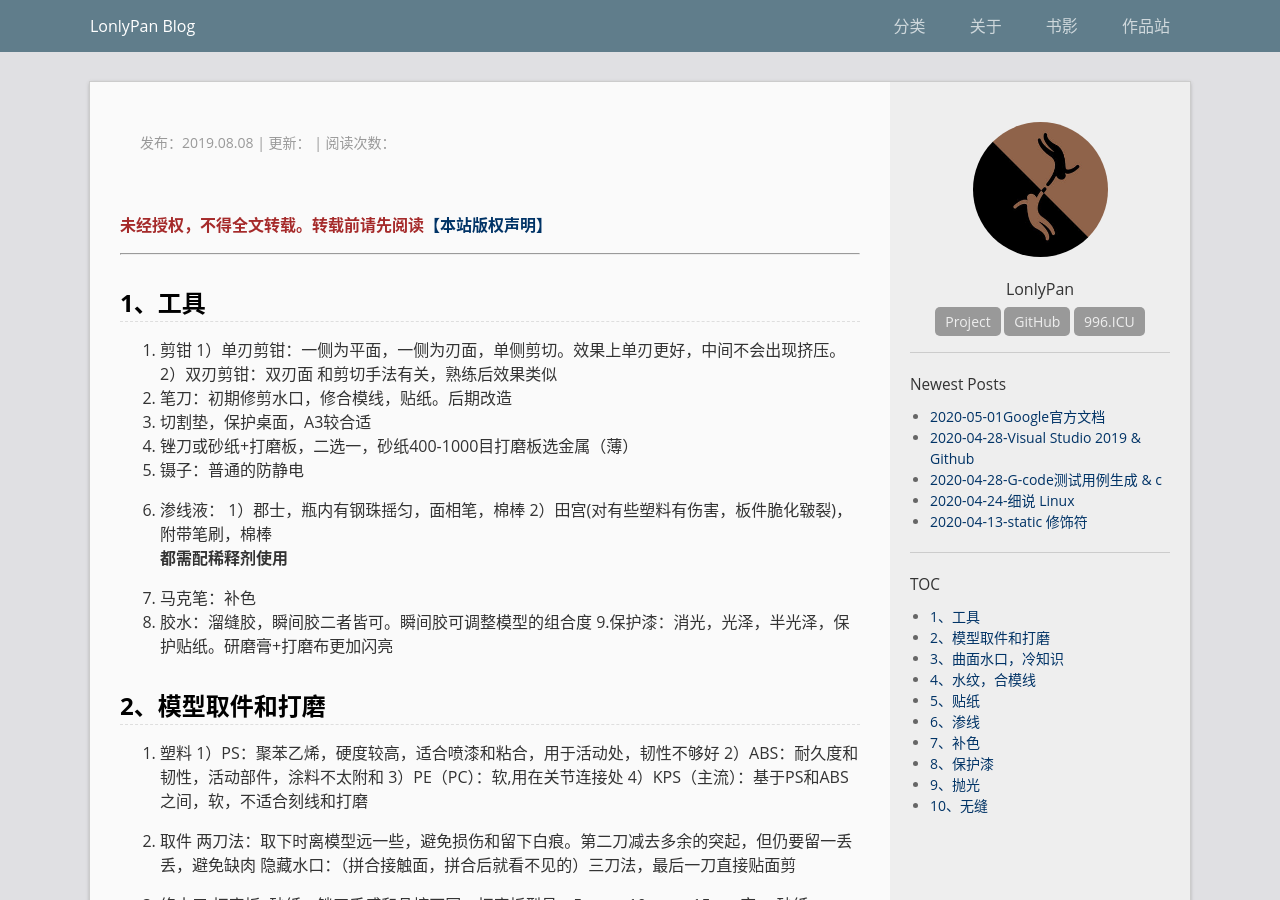
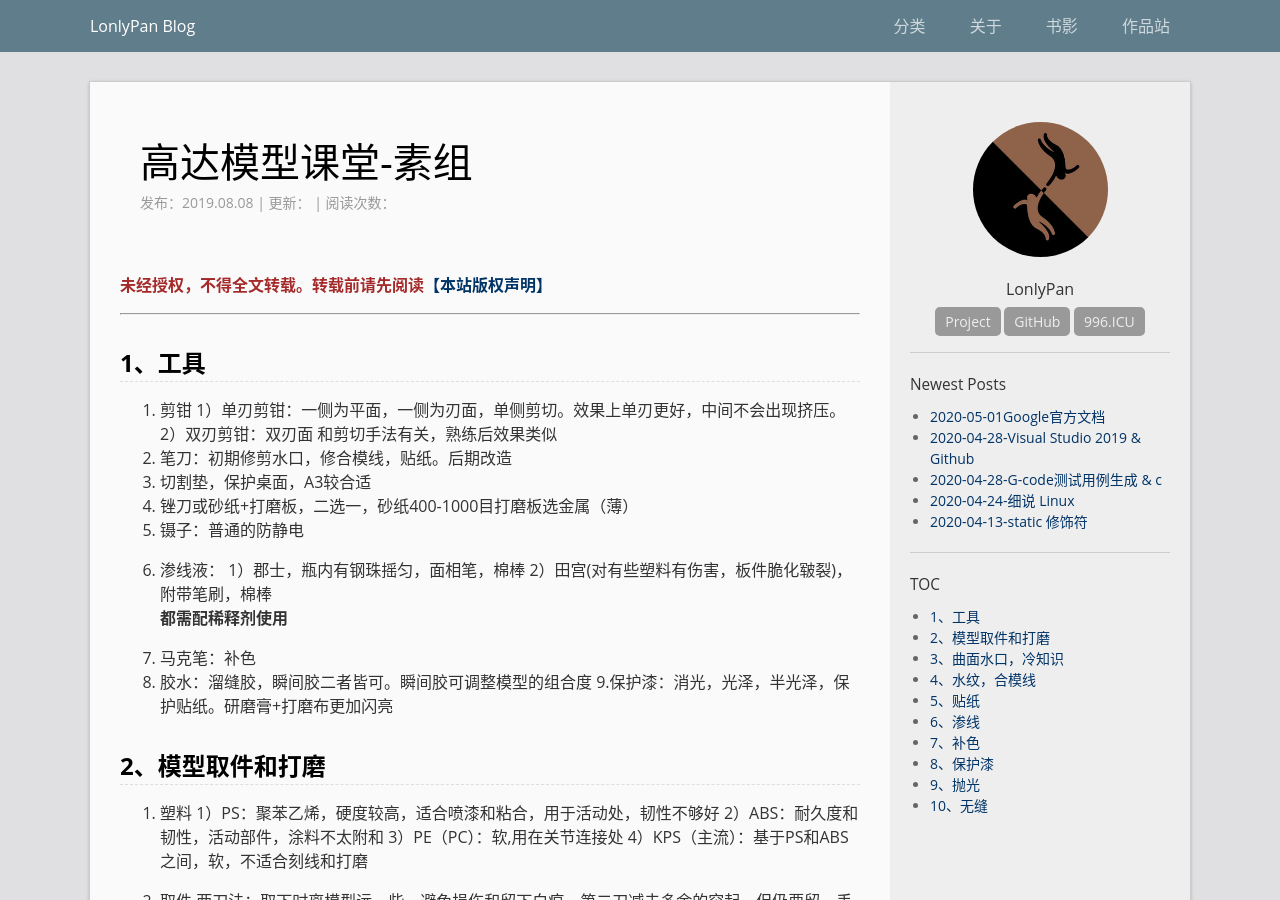
Before and after one commit to LonlyStack/LonlyPan.github.io, a Jekyll site: the page built from _posts/2019-08-08-高达模型课堂-素组.md, in a window 1280 px wide and 900 px high. Built offline with Jekyll 4.4.1, drawn with Linux system fonts in a browser that asks for light colours; comment, search, counter and statistics services are not loaded.

Commit message:
修改文件: _posts/2019-08-08-高达模型课堂-素组.md

```diff
--- a/_posts/2019-08-08-高达模型课堂-素组.md
+++ b/_posts/2019-08-08-高达模型课堂-素组.md
@@ -1,6 +1,7 @@
 ---
 layout: post
-title:    "高达模型课堂-素组"
+show_title:    "高达模型课堂-素组"
+title:    "2019-8-8-高达模型课堂-素组"
 date:   2019-8-8  22:3
 categories: 随笔
 ---
```
